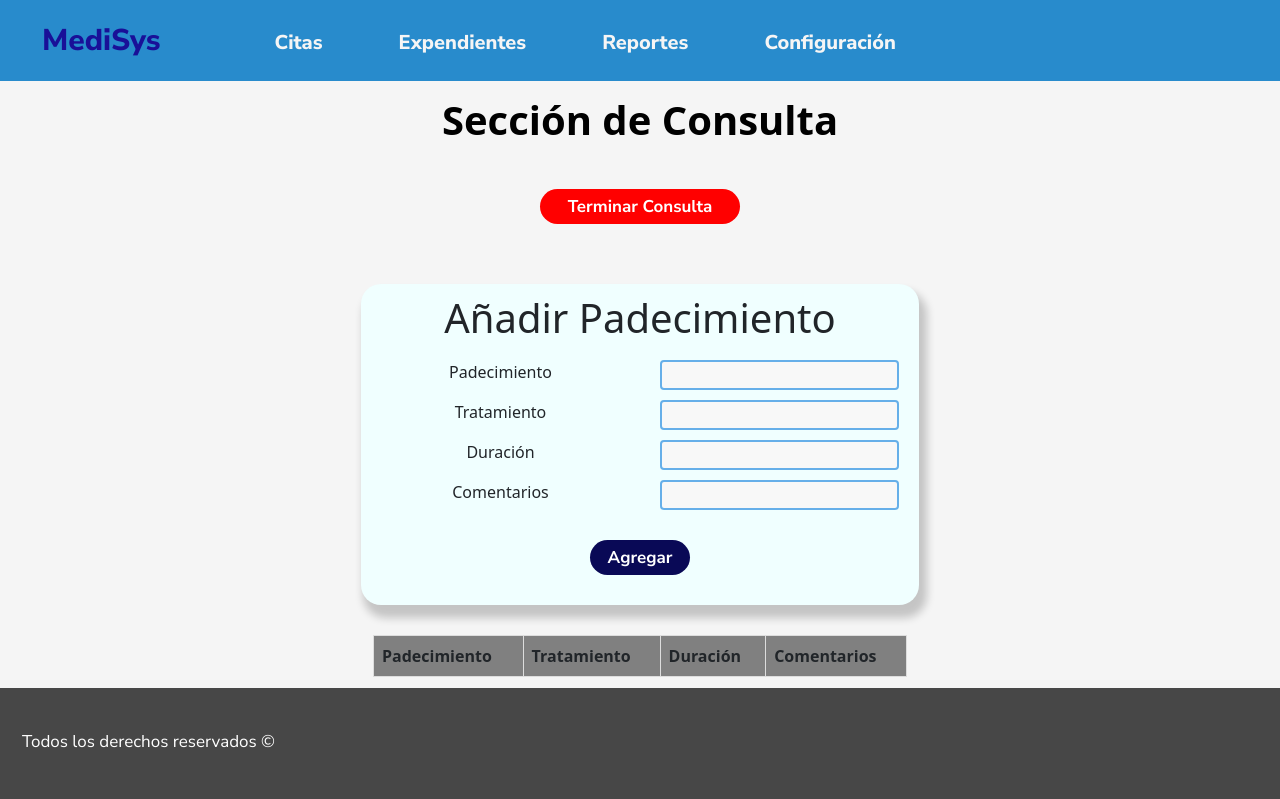
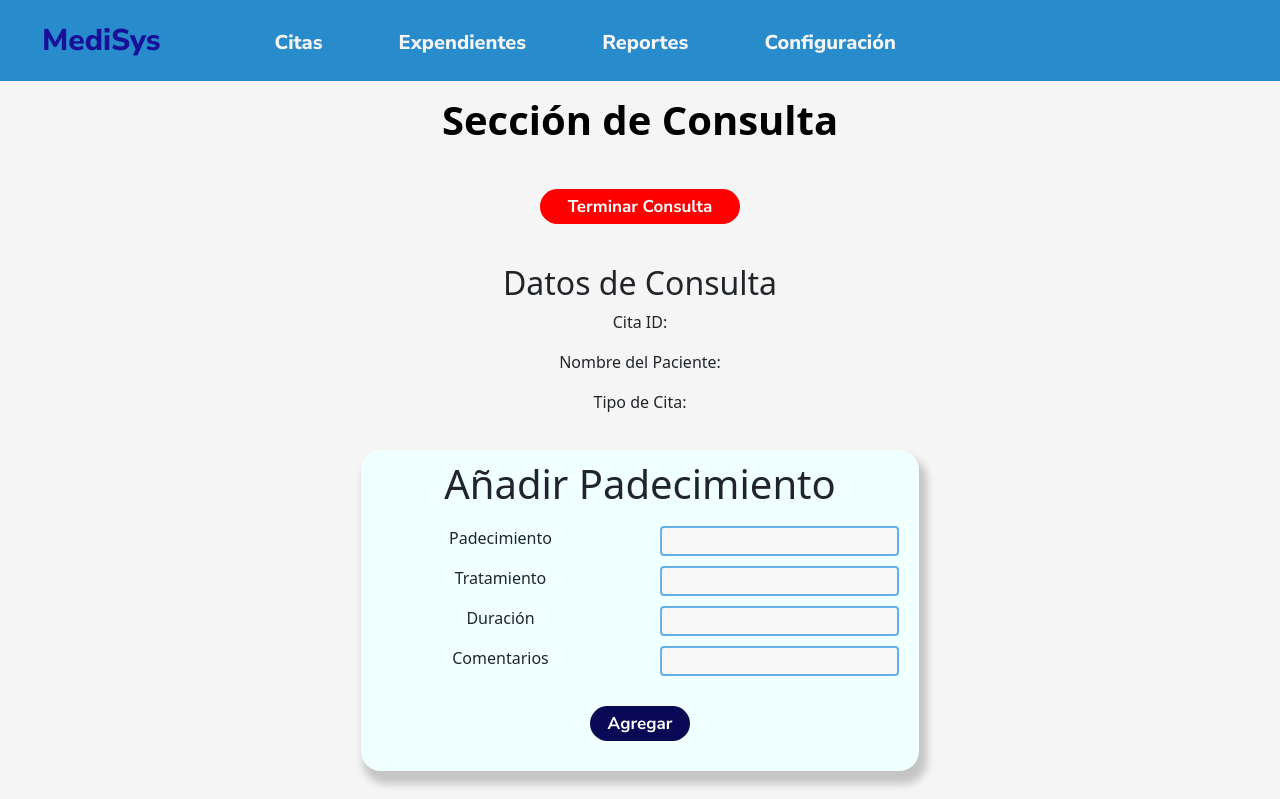
Before and after one commit to Brian-Esq/Consultorio-Medico-APS, a React (Create React App) app: page /consulta in a window 1280 px wide. Shown: the top 799 px of the page. Built offline with nearby package versions, Linux system fonts and the light colour scheme.

Commit message:
Precargar información entre vistas

```diff
--- a/src/Componentes/Programaciones/programaciones.tsx
+++ b/src/Componentes/Programaciones/programaciones.tsx
@@ -25,7 +25,7 @@ const Programaciones: React.FC<ProgramacionesProps> = ({ id, fecha, hora, TipoCi
                         <Card.Body>
                             <Row>
                                 <Col>
-                                    <p className='progData'>Consulta id: {id}</p>
+                                    <p className='progData'>Cita id: {id}</p>
                                 </Col>
                             </Row>
                             <Row>
--- a/src/Pages/Consulta/consulta.css
+++ b/src/Pages/Consulta/consulta.css
@@ -28,6 +28,6 @@
   }
 
   .buttons{
-    margin-top: 40px;
-    margin-bottom: 40px;
+    margin-top: 20px;
+    margin-bottom: 20px;
   }
--- a/src/Pages/Consulta/consulta.tsx
+++ b/src/Pages/Consulta/consulta.tsx
@@ -18,6 +18,30 @@ function Consulta(){
                     <Link to='/citas'><button className="finCons">Terminar Consulta</button></Link>
                 </Col>
             </Row>
+            <Row className='buttons'>
+                <Col>
+                    <Row>
+                        <Col>
+                            <h2>Datos de Consulta</h2>
+                        </Col>
+                    </Row>
+                    <Row>
+                        <Col>
+                            <p>Cita ID: </p>
+                        </Col>
+                    </Row>
+                    <Row>
+                        <Col>
+                            <p>Nombre del Paciente: </p>
+                        </Col>
+                    </Row>
+                    <Row>
+                        <Col>
+                            <p>Tipo de Cita:</p>
+                        </Col>
+                    </Row>
+                </Col>
+            </Row>
             <Row>
                 <Col>
                     <Prescription />
```
